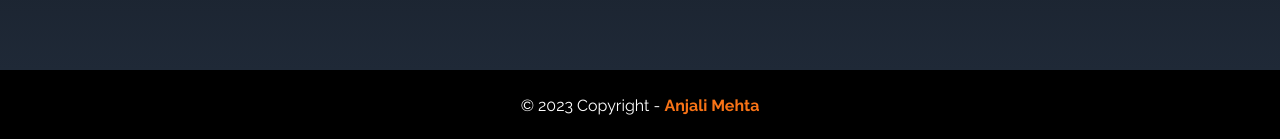
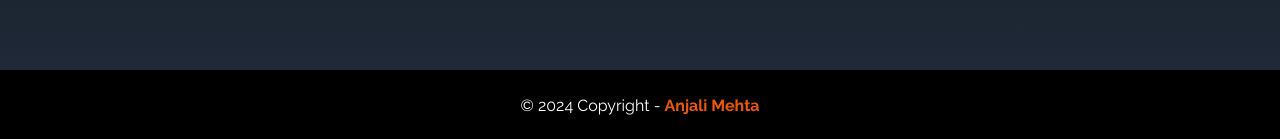
Before and after one commit to anjalimehta0310/react-portfolio, a React (Create React App) app: page / in a window 1280 px wide. Shown: the part 3972-4111 px from the top of the page. Built offline with nearby package versions, Linux system fonts and the light colour scheme.

Commit message:
Update Footer.js

```diff
--- a/src/components/Footer.js
+++ b/src/components/Footer.js
@@ -1,12 +1,14 @@
 import React from "react";
 
 function Footer() {
-    return (
-        <div className="text-center p-6 bg-black footer">
-            <span className="text-white">&copy; 2023 Copyright - </span>
-            <a className="link-underline text-orange-500 font-bold">Anjali Mehta</a>
-        </div>
-    );
+  return (
+    <div className="text-center p-6 bg-black footer">
+      <span className="text-white">&copy; 2024 Copyright - </span>
+      <button className="link-underline text-orange-600 font-bold">
+        Anjali Mehta
+      </button>
+    </div>
+  );
 }
 
 export default Footer;
```
